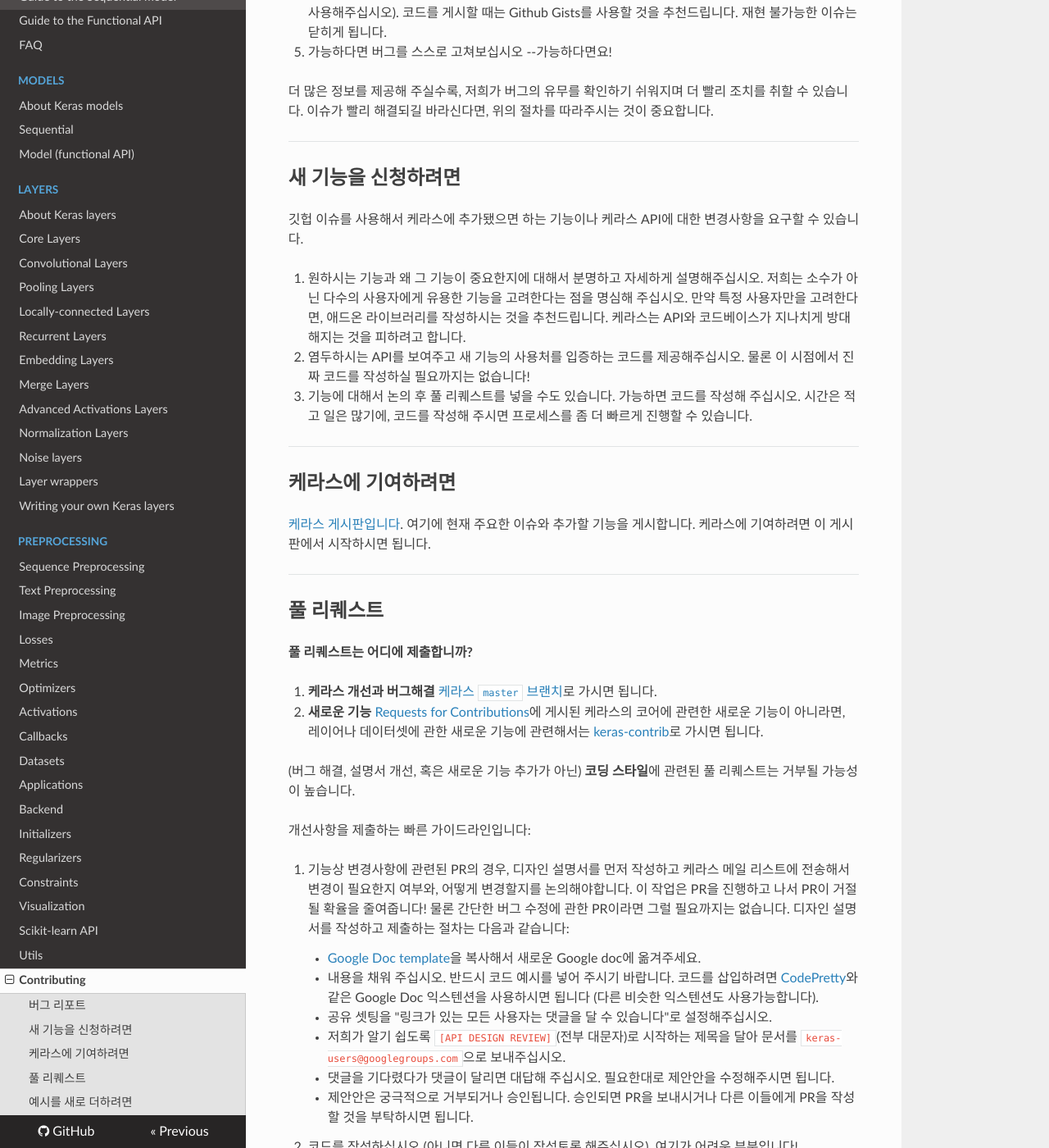
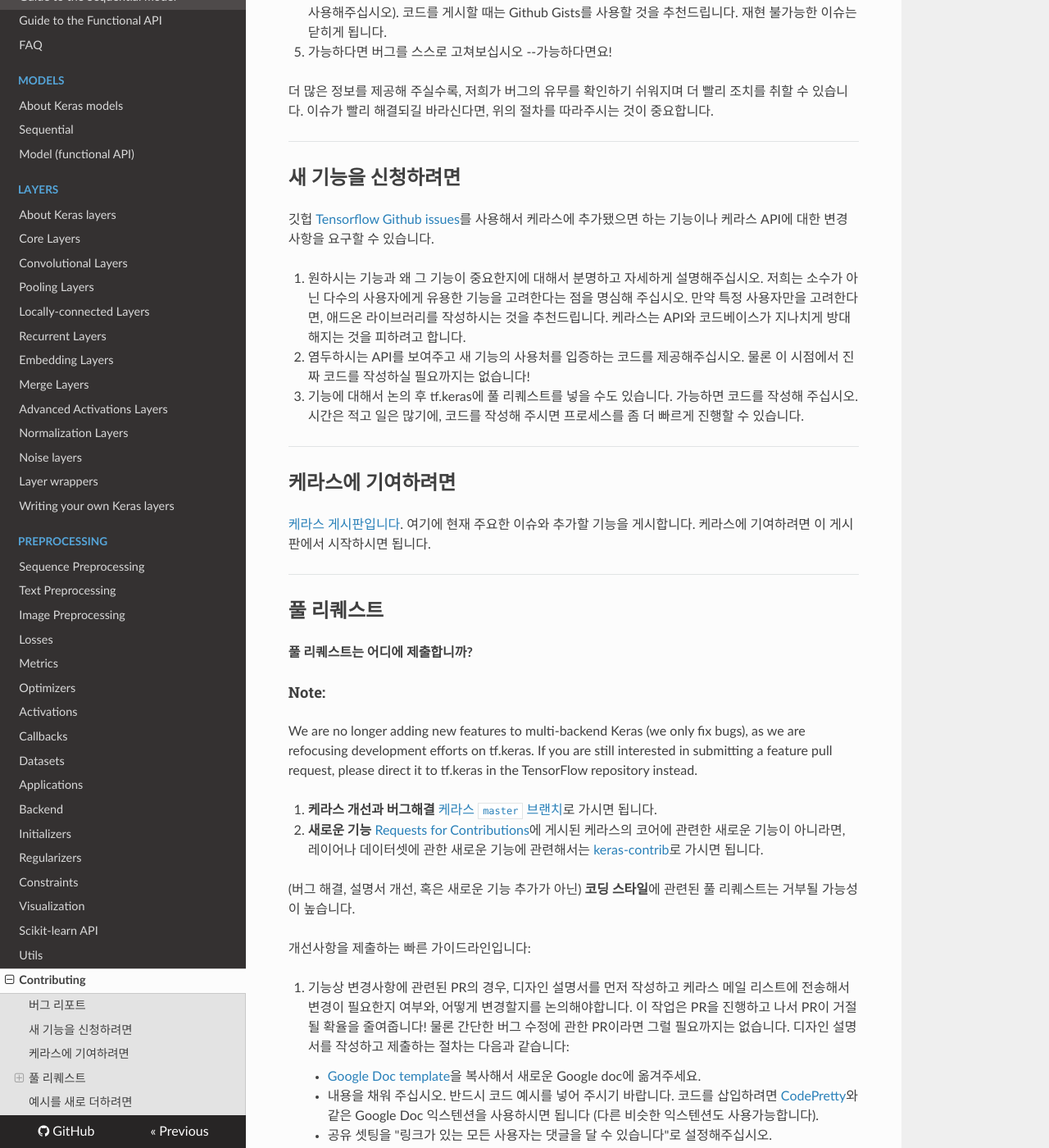
Before and after one commit to keras-team/keras-docs-ko, an MkDocs documentation site: the page built from sources/contributing.md, in a window 1280 px wide and 1400 px high, scrolled down 628 px. Shown: the whole window at 82% size. Built offline with MkDocs 1.6.1, drawn with Linux system fonts in a browser that asks for light colours; nearby versions of some CDN libraries.

Commit message:
Update contributing
원문비교하여 추가하였습니다. 감사합니다.

```diff
--- a/sources/contributing.md
+++ b/sources/contributing.md
@@ -23,13 +23,13 @@
 
 ## 새 기능을 신청하려면
 
-깃헙 이슈를 사용해서 케라스에 추가됐으면 하는 기능이나 케라스 API에 대한 변경사항을 요구할 수 있습니다.
+깃헙 [Tensorflow Github issues](https://github.com/tensorflow/tensorflow/issues)를 사용해서 케라스에 추가됐으면 하는 기능이나 케라스 API에 대한 변경사항을 요구할 수 있습니다.
 
 1. 원하시는 기능과 왜 그 기능이 중요한지에 대해서 분명하고 자세하게 설명해주십시오. 저희는 소수가 아닌 다수의 사용자에게 유용한 기능을 고려한다는 점을 명심해 주십시오. 만약 특정 사용자만을 고려한다면, 애드온 라이브러리를 작성하시는 것을 추천드립니다. 케라스는 API와 코드베이스가 지나치게 방대해지는 것을 피하려고 합니다.
 
 2. 염두하시는 API를 보여주고 새 기능의 사용처를 입증하는 코드를 제공해주십시오. 물론 이 시점에서 진짜 코드를 작성하실 필요까지는 없습니다!
 
-3. 기능에 대해서 논의 후 풀 리퀘스트를 넣을 수도 있습니다. 가능하면 코드를 작성해 주십시오. 시간은 적고 일은 많기에, 코드를 작성해 주시면 프로세스를 좀 더 빠르게 진행할 수 있습니다.
+3. 기능에 대해서 논의 후 tf.keras에 풀 리퀘스트를 넣을 수도 있습니다. 가능하면 코드를 작성해 주십시오. 시간은 적고 일은 많기에, 코드를 작성해 주시면 프로세스를 좀 더 빠르게 진행할 수 있습니다.
 
 
 ---
@@ -44,6 +44,10 @@
 ## 풀 리퀘스트
 
 **풀 리퀘스트는 어디에 제출합니까?**
+
+#### Note:
+
+We are no longer adding new features to multi-backend Keras (we only fix bugs), as we are refocusing development efforts on tf.keras. If you are still interested in submitting a feature pull request, please direct it to tf.keras in the TensorFlow repository instead.
 
 1. **케라스 개선과 버그해결** [케라스 `master` 브랜치](https://github.com/keras-team/keras/tree/master)로 가시면 됩니다.
 2. **새로운 기능** [Requests for Contributions](https://github.com/keras-team/keras/projects/1)에 게시된 케라스의 코어에 관련한 새로운 기능이 아니라면, 레이어나 데이터셋에 관한 새로운 기능에 관련해서는 [keras-contrib](https://github.com/farizrahman4u/keras-contrib)로 가시면 됩니다.
```
